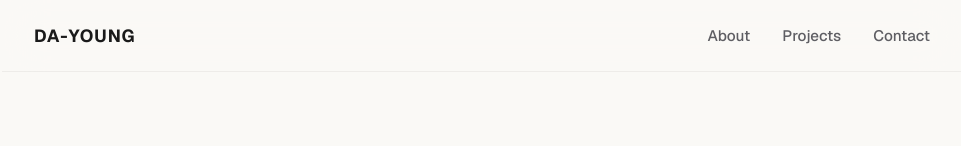
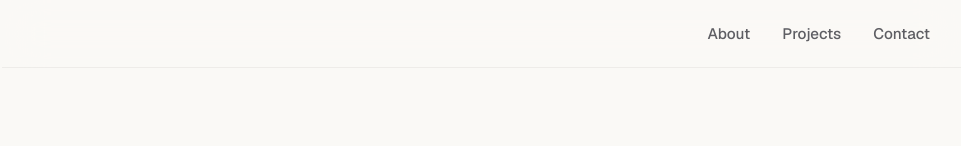
Before and after one commit to leedayoung0429-cell/my-link, a Next.js app: page / in a window 1280 px wide. Shown: the top 146 px of the page, without its empty margins (158-1119 px from the left). Built offline with nearby package versions, Linux system fonts and the light colour scheme.

Commit message:
style: remove logo from header and align nav menu to right

```diff
--- a/src/app/page.module.css
+++ b/src/app/page.module.css
@@ -62,7 +62,7 @@
   top: 0;
   z-index: 100;
   display: flex;
-  justify-content: space-between;
+  justify-content: flex-end;
   align-items: center;
   padding: 1.5rem 2rem;
   margin: 0 -2rem 5rem -2rem; /* 컨테이너 패딩에 딱 맞게 확장 */
--- a/src/app/page.tsx
+++ b/src/app/page.tsx
@@ -28,7 +28,6 @@ export default function Home() {
 
       {/* Header */}
       <header className={styles.header}>
-        <div className={styles.logo}>Da-young</div>
         <nav className={styles.navLinks}>
           <a href="#about" className={styles.navLink}>About</a>
           <a href="#projects" className={styles.navLink}>Projects</a>
```
